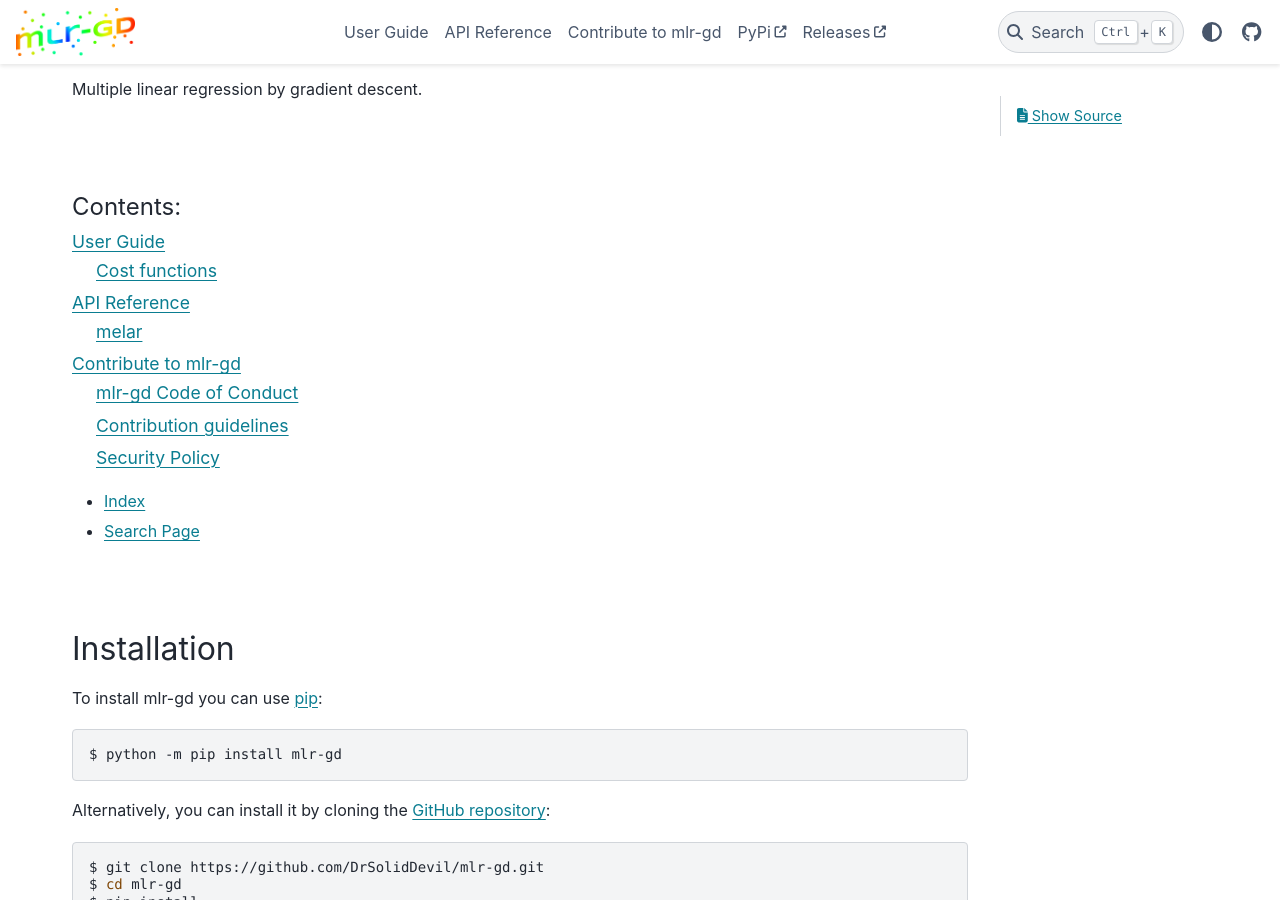
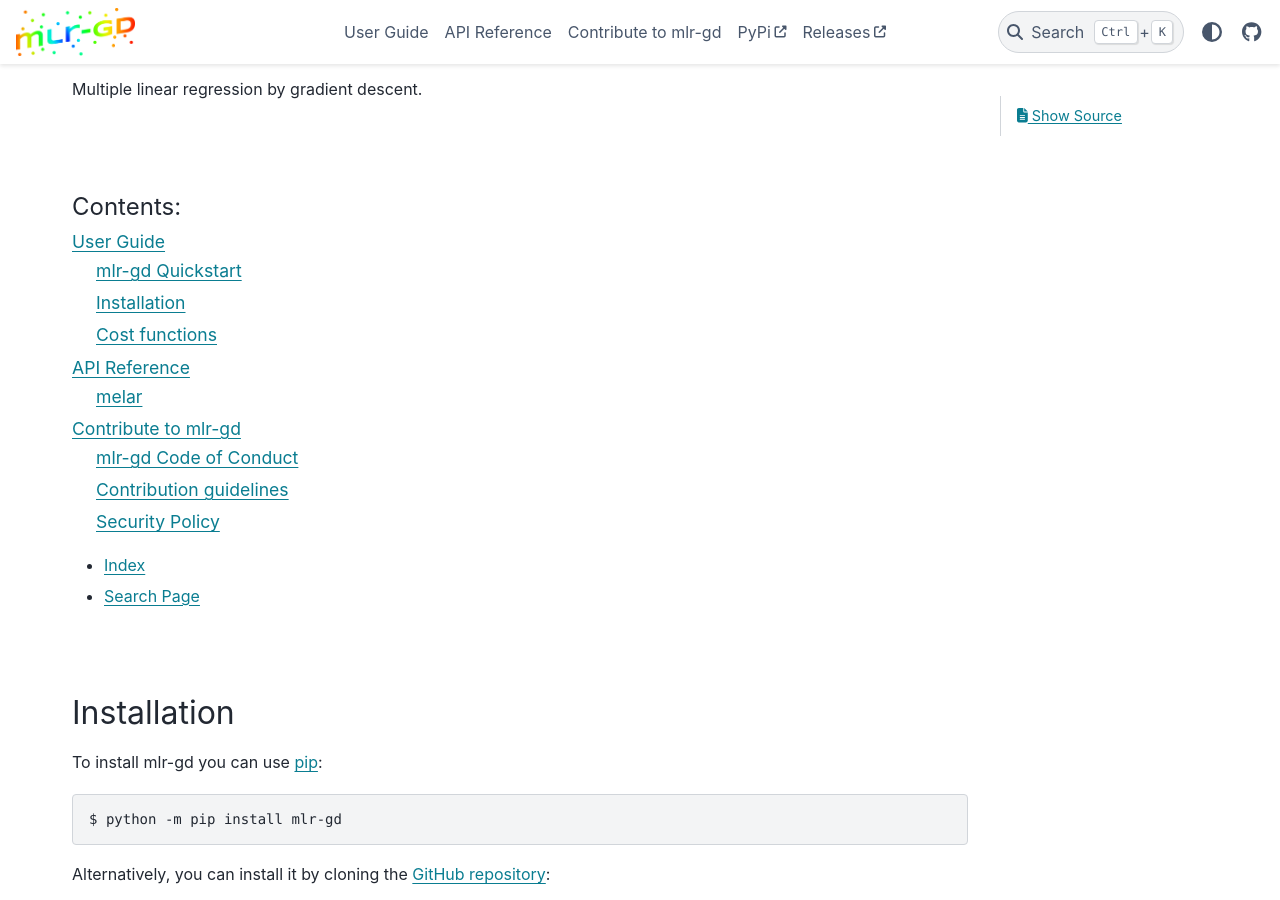
Before and after one commit to DrSolidDevil/mlr-gd, a Sphinx documentation site: the page built from docs/index.rst, in a window 1280 px wide and 900 px high, scrolled down 510 px. Built offline with Sphinx 7.4.7 and the PyData theme 0.15.4, drawn with Linux system fonts in a browser that asks for light colours; pages that are not in the unit, such as notebooks, are missing from menus.

Commit message:
Updated toctree

```diff
--- a/docs/user-guide/index.rst
+++ b/docs/user-guide/index.rst
@@ -7,5 +7,6 @@ User Guide
    :maxdepth: 2
    :caption: Contents:
 
-   getting-started
+   quickstart
+   installation
    cost-functions
```
